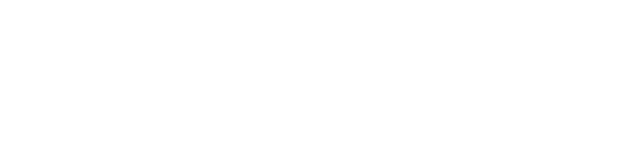
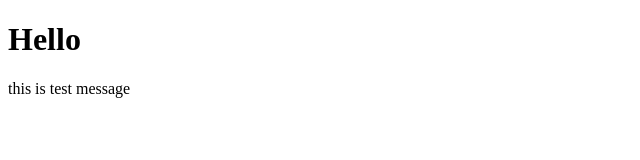
Before and after one commit to Sandroberidze65/MyProject, a plain HTML site: page index.html in a window 1280 px wide. Shown: the whole page, without its empty margins (0-640 px from the left). Drawn offline with Linux system fonts and the light colour scheme.

Commit message:
Aleksandres change

```diff
--- a/index.html
+++ b/index.html
@@ -7,6 +7,7 @@
     <title>Document</title>
 </head>
 <body>
-
+    <h1>Hello</h1>
+    <p>this is test message</p>
 </body>
 </html>
```
